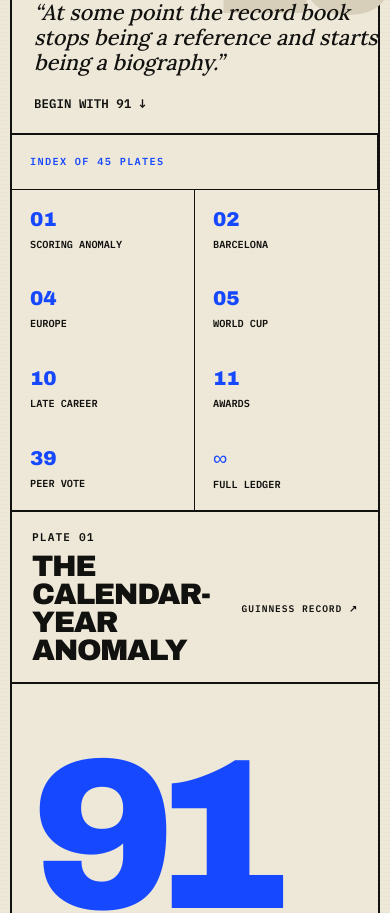
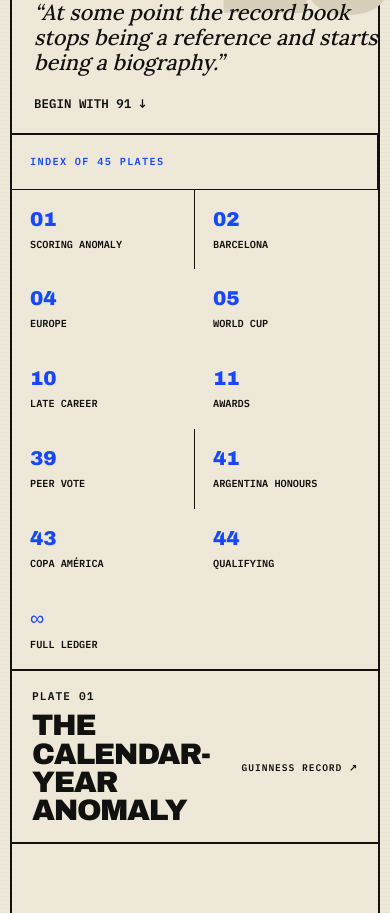
Before and after one commit to ardabbour/the-messi-index, a Next.js app: page / in a window 390 px wide. Shown: the part 860-1773 px from the top of the page. Built offline with nearby package versions, Linux system fonts and the light colour scheme.

Commit message:
Expose the latest international plates

```diff
--- a/app/globals.css
+++ b/app/globals.css
@@ -49,11 +49,12 @@ h1 em { color: var(--blue); font-style: normal; }
 .hero-aside p { padding-top: 22px; border-top: 2px solid var(--ink); font: italic 500 clamp(1.35rem, 2vw, 2rem)/1.15 var(--font-serif), serif; }
 .hero-aside a { align-self: flex-start; margin-top: 20px; font: 600 .78rem var(--font-mono), monospace; text-transform: uppercase; text-underline-offset: 5px; }
 
-.evidence-index { min-height: 90px; border-bottom: 2px solid var(--ink); display: grid; grid-template-columns: 1.2fr repeat(8, 1fr); }
+.evidence-index { min-height: 90px; border-bottom: 2px solid var(--ink); display: grid; grid-template-columns: 1.2fr repeat(5, 1fr); }
 .evidence-index > span, .evidence-index > a { padding: 18px; border-right: 1px solid var(--ink); display: flex; flex-direction: column; justify-content: center; font: 600 .64rem/1.35 var(--font-mono), monospace; text-transform: uppercase; }
 .evidence-index > span { color: var(--blue); letter-spacing: .13em; }
 .evidence-index > a { text-decoration: none; transition: background-color .18s ease, color .18s ease; }
-.evidence-index > a:last-child { border-right: 0; }
+.evidence-index > :nth-child(6n) { border-right: 0; }
+.evidence-index > :nth-child(n + 7) { border-top: 1px solid var(--ink); }
 .evidence-index b { margin-bottom: 8px; color: var(--blue); font: 400 1.25rem var(--font-display), sans-serif; }
 @media (hover:hover) { .evidence-index > a:hover { background: var(--blue); color: white; } .evidence-index > a:hover b { color: white; } }
 
@@ -867,8 +868,8 @@ footer p { margin: 0; color: #83a0ff; font: italic 500 clamp(1.2rem, 2vw, 1.8rem
   .case-number { margin-right: 0; }
   .evidence-index { grid-template-columns: repeat(3, 1fr); }
   .evidence-index > span { grid-column: 1 / -1; min-height: 55px; border-bottom: 1px solid var(--ink); }
-  .evidence-index > a:nth-child(4) { border-right: 0; }
-  .evidence-index > a:nth-child(7) { border-right: 0; }
+  .evidence-index > :nth-child(n + 7) { border-top: 0; }
+  .evidence-index > a:nth-child(3n + 1) { border-right: 0; }
   .plate-heading { grid-template-columns: 1fr auto; gap: 8px 16px; padding: 18px 20px; }
   .plate-heading > span { grid-column: 1 / -1; }
   .plate-heading h2 { font-size: 1.85rem; }
@@ -1066,8 +1067,7 @@ footer p { margin: 0; color: #83a0ff; font: italic 500 clamp(1.2rem, 2vw, 1.8rem
   h1 { font-size: 3.35rem; }
   .dek { font-size: 1.15rem; }
   .evidence-index { grid-template-columns: 1fr 1fr; }
-  .evidence-index > a:nth-child(4) { border-right: 1px solid var(--ink); }
-  .evidence-index > a:nth-child(7) { border-right: 0; }
+  .evidence-index > a { border-right: 1px solid var(--ink); }
   .evidence-index > a:nth-child(odd) { border-right: 0; }
   .plate-heading a { font-size: .6rem; text-align: right; }
   .bar-row { grid-template-columns: 1fr 34px; }
--- a/app/page.tsx
+++ b/app/page.tsx
@@ -361,6 +361,9 @@ export default function Home() {
         <a href="#late-title"><b>10</b> Late career</a>
         <a href="#awards-title"><b>11</b> Awards</a>
         <a href="#world-xi-title"><b>39</b> Peer vote</a>
+        <a href="#argentina-honours-title"><b>41</b> Argentina honours</a>
+        <a href="#copa-career-title"><b>43</b> Copa América</a>
+        <a href="#qualifying-title"><b>44</b> Qualifying</a>
         <a href="#ledger-title"><b>∞</b> Full ledger</a>
       </nav>
 
```
Also changed, not shown: 2 other files (tests, documents, lock files or other folders).
